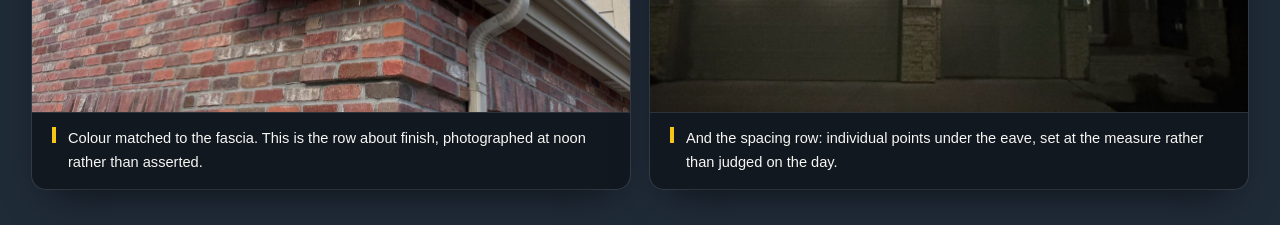
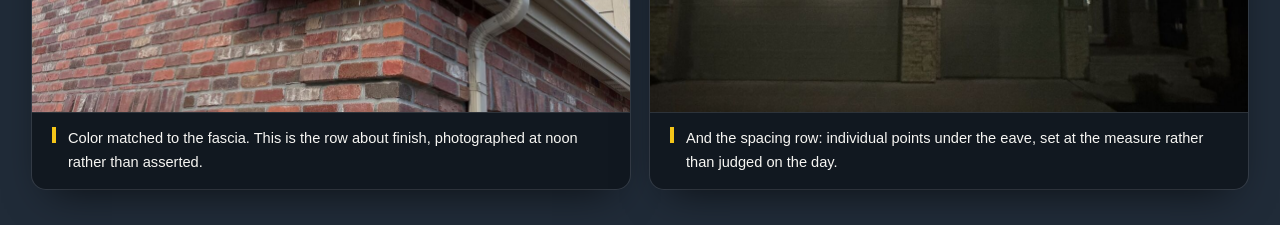
Before and after one commit to kvelasquez315/brytr-site, a Next.js app: page /lighting-systems in a window 1280 px wide. Shown: the part 4080-4305 px from the top of the page. Built offline with nearby package versions, Linux system fonts and the light colour scheme; a web font is replaced by a local one.

Commit message:
US spelling: the lighting systems hub
"Colour matched to the fascia" is the label under the daylight
photograph - the one row on that spec sheet a reader can check with
their own eyes, so it is worth having spelled right. Plus "organised"
in the rebuild note and "colour" in the note above the pair.

```diff
--- a/app/lighting-systems/page.tsx
+++ b/app/lighting-systems/page.tsx
@@ -17,7 +17,7 @@ import { valueProps } from "@/content/value-props";
  * the brand lock forbids. Then two spec tables in a row, a stats band repeating two figures
  * the hero had already printed, a third spec table, and two closers.
  *
- * THEN IT WAS A PACKAGE PAGE, WHICH WAS WORSE. The rebuild was organised around a choice
+ * THEN IT WAS A PACKAGE PAGE, WHICH WAS WORSE. The rebuild was organized around a choice
  * between two named tiers, a premium one and a value one, with a nine-row table comparing
  * them and three house profiles recommending one or the other. None of it was real: the
  * company does not sell packages, the tier names were mine, and the rows carried figures
@@ -312,7 +312,7 @@ export default function SystemsHub() {
         * photograph below the hero. Every row in the sheet above is a claim about what a part
         * does to a building, and a spec table cannot settle any of them.
         *
-        * The pair is chosen deliberately: the daylight frame answers the row about colour
+        * The pair is chosen deliberately: the daylight frame answers the row about color
         * matching, and the close frame answers the row about LED spacing. Those are the two
         * specifications on this page a homeowner can actually verify with their own eyes, so
         * those are the two that get photographs. */}
@@ -321,7 +321,7 @@ export default function SystemsHub() {
         lede="Most of the sheet above has to be taken on trust. These two do not: whether the channel disappears by day, and how far apart the points sit."
         a="dayBrickGable"
         b="homeEaveDownlights"
-        aLabel="Colour matched to the fascia. This is the row about finish, photographed at noon rather than asserted."
+        aLabel="Color matched to the fascia. This is the row about finish, photographed at noon rather than asserted."
         bLabel="And the spacing row: individual points under the eave, set at the measure rather than judged on the day."
         ground="raise"
       />
```
